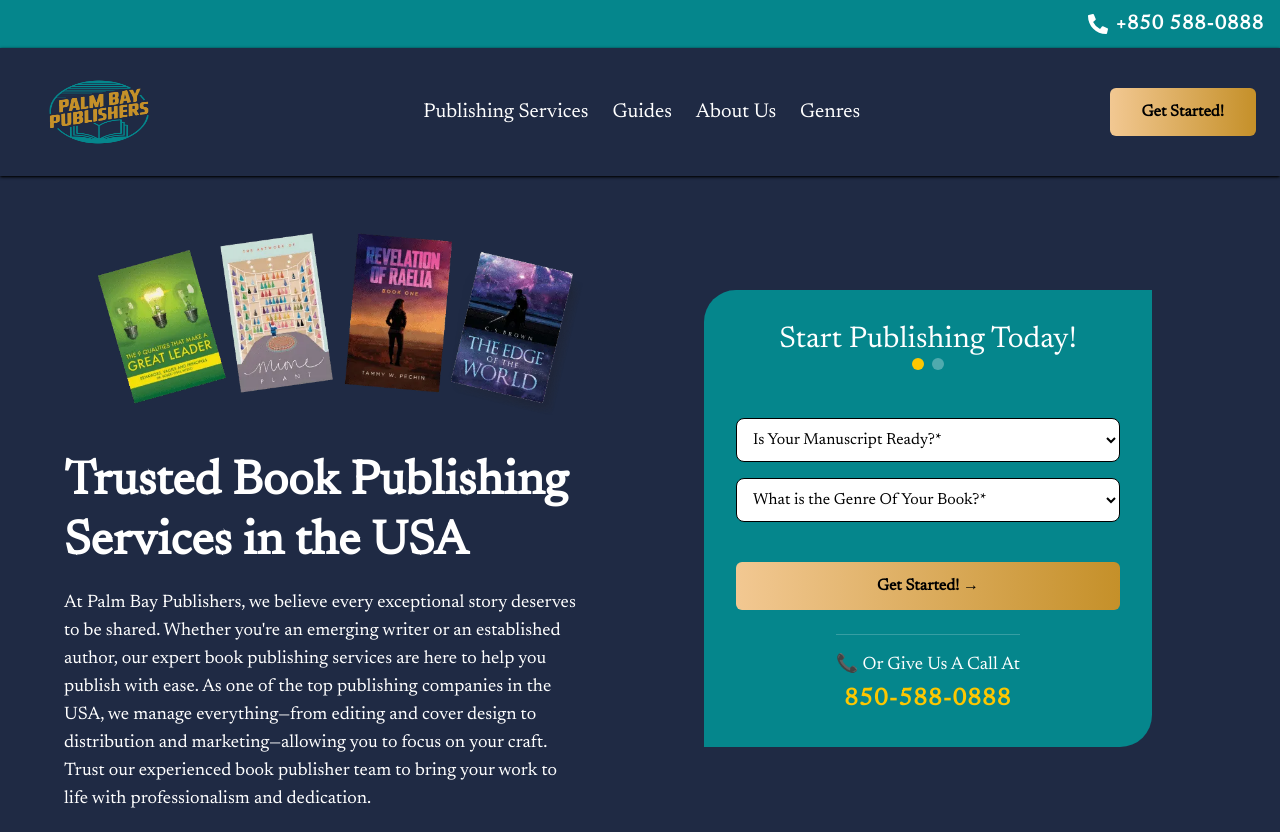
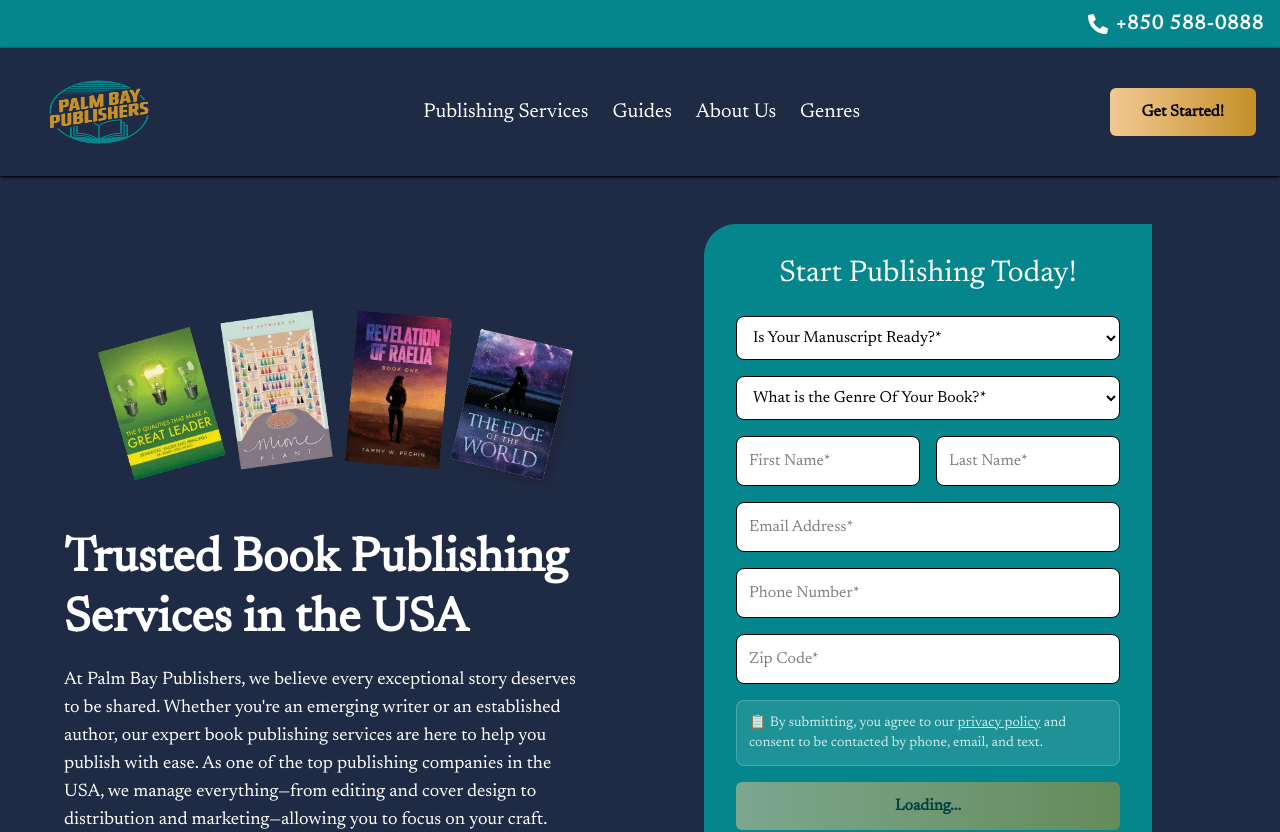
Before and after one commit to FahizOzil/palmbay-publisher, a Next.js app: page / in a window 1280 px wide. Shown: the top 832 px of the page. Built offline with nearby package versions, Linux system fonts and the light colour scheme.

Commit message:
add form  sample section

```diff
--- a/app/Components/Hero.jsx
+++ b/app/Components/Hero.jsx
@@ -1,4 +1,4 @@
-// Updated hero component with redirect to thank you page
+// Simplified hero component with single form (no steps)
 "use client";
 
 import React, { useState, useEffect } from 'react';
@@ -7,7 +7,6 @@
 
 const Hero = () => {
   const router = useRouter();
-  const [step, setStep] = useState(1);
   const [isLoading, setIsLoading] = useState(false);
   const [showErrorModal, setShowErrorModal] = useState(false);
   const [mounted, setMounted] = useState(false);
@@ -59,23 +58,13 @@
     setFormData((prev) => ({ ...prev, [name]: value }));
   };
 
-  // Handle form submission for step 1
-  const handleStep1Submit = (e) => {
-    e.preventDefault();
-    if (formData.manuscriptReady && formData.genre) {
-      setStep(2);
-    } else {
-      alert('Please fill out both fields to proceed.');
-    }
-  };
-
-  // Handle form submission for step 2
-  const handleStep2Submit = async (e) => {
+  // Handle form submission
+  const handleSubmit = async (e) => {
     e.preventDefault();
 
-    // Basic validation for step 2
-    const { firstName, lastName, email, phone, zipCode } = formData;
-    if (!firstName || !lastName || !email || !phone || !zipCode) {
+    // Validation for all fields
+    const { manuscriptReady, genre, firstName, lastName, email, phone, zipCode } = formData;
+    if (!manuscriptReady || !genre || !firstName || !lastName || !email || !phone || !zipCode) {
       alert('Please fill out all required fields.');
       return;
     }
@@ -134,7 +123,6 @@
         phone: '',
         zipCode: '',
       });
-      setStep(1);
 
       // Redirect to thank you page
       router.push('/thankyou.html');
@@ -147,17 +135,12 @@
     }
   };
 
-  // Go back to step 1
-  const handleBack = () => {
-    setStep(1);
-  };
-
   // Close error modal
   const closeErrorModal = () => {
     setShowErrorModal(false);
   };
 
-  // Error Modal Component (keeping only error modal)
+  // Error Modal Component
   const ErrorModal = () => (
     <div className="fixed inset-0 bg-black bg-opacity-50 flex items-center justify-center z-50 p-4">
       <div className="bg-white rounded-2xl p-8 max-w-md w-full mx-4 text-center">
@@ -217,6 +200,10 @@
               <div className="w-full p-3 border rounded-lg bg-gray-200 animate-pulse h-12"></div>
               <div className="w-full p-3 border rounded-lg bg-gray-200 animate-pulse h-12"></div>
               <div className="w-full p-3 border rounded-lg bg-gray-200 animate-pulse h-12"></div>
+              <div className="w-full p-3 border rounded-lg bg-gray-200 animate-pulse h-12"></div>
+              <div className="w-full p-3 border rounded-lg bg-gray-200 animate-pulse h-12"></div>
+              <div className="w-full p-3 border rounded-lg bg-gray-200 animate-pulse h-12"></div>
+              <div className="w-full p-3 border rounded-lg bg-gray-200 animate-pulse h-12"></div>
             </div>
             <p className="mt-4 text-lg">Or Give Us A Call At</p>
             <p className="text-xl mt-1 font-bold tracking-wider">850-588-0888</p>
@@ -247,21 +234,10 @@
         {/* Right Section (Form) */}
         <div className="w-full md:w-1/2 flex flex-col items-center mt-10 md:mt-0">
           <div className="customgreen w-full max-w-md rounded-br-4xl rounded-tl-4xl py-8 px-6 md:px-8 flex flex-col items-center">
-            <h1 className="text-2xl md:text-3xl text-center">
-              {step === 1 ? 'Start Publishing Today!' : 'Start Your Publishing Journey'}
-            </h1>
+            <h1 className="text-2xl md:text-3xl text-center mb-6">Start Publishing Today!</h1>
 
-            {/* Progress indicator */}
-            <div className="flex justify-center mb-6">
-              <div className="flex space-x-2">
-                <div className={`w-3 h-3 rounded-full ${step >= 1 ? 'bg-yellow-400' : 'bg-white/30'} transition-colors`}></div>
-                <div className={`w-3 h-3 rounded-full ${step >= 2 ? 'bg-yellow-400' : 'bg-white/30'} transition-colors`}></div>
-              </div>
-            </div>
-
-            {/* Step 1: Initial Questions */}
-            {step === 1 && (
-              <form onSubmit={handleStep1Submit} className="space-y-4 mt-6 w-full">
+            {/* Single Form with All Fields */}
+            <form onSubmit={handleSubmit} className="space-y-4 w-full">
               {/* Manuscript Dropdown */}
               <select
                 name="manuscriptReady"
@@ -297,19 +273,7 @@
                 <option value="Other">Other</option>
               </select>
 
-                {/* Button */}
-                <button
-                  type="submit"
-                  className="button-gradient mt-6 w-full px-6 py-3 rounded-md font-bold text-black bg-yellow-500 hover:bg-yellow-400 transition-all transform hover:scale-105"
-                >
-                  Get Started! →
-                </button>
-              </form>
-            )}
-
-            {/* Step 2: Contact Information */}
-            {step === 2 && (
-              <form onSubmit={handleStep2Submit} className="space-y-4 mt-6 w-full">
+              {/* Name Fields */}
               <div className="flex flex-col md:flex-row space-y-4 md:space-y-0 md:space-x-4">
                 <input
                   type="text"
@@ -331,6 +295,7 @@
                 />
               </div>
 
+              {/* Email */}
               <input
                 type="email"
                 name="email"
@@ -341,6 +306,7 @@
                 required
               />
 
+              {/* Phone */}
               <input
                 type="tel"
                 name="phone"
@@ -351,6 +317,7 @@
                 required
               />
 
+              {/* Zip Code */}
               <input
                 type="text"
                 name="zipCode"
@@ -362,10 +329,8 @@
                 className="w-full p-3 border rounded-lg bg-white text-black focus:ring-2 focus:ring-yellow-400 transition-all"
                 required
               />
-                <p className="text-sm text-white/80">
-                  Please enter a valid 5-digit zip code (00000 to 99999).
-                </p>
 
+              {/* Privacy Notice */}
               <p className="text-sm text-white/80 bg-white/10 p-3 rounded-lg border border-white/20">
                 📋 By submitting, you agree to our{' '}
                 <a href="/privacy-policy" className="underline hover:text-yellow-400 transition-colors">
@@ -374,26 +339,15 @@
                 and consent to be contacted by phone, email, and text.
               </p>
 
-                <div className="flex space-x-4">
-                  <button
-                    type="button"
-                    onClick={handleBack}
-                    className="w-full px-6 py-3 rounded-md font-bold text-black bg-white/20 hover:bg-white/30 transition-all transform hover:scale-105"
-                    disabled={isLoading}
-                  >
-                    ← Back
-                  </button>
-
+              {/* Submit Button */}
               <button
                 type="submit"
                 className="w-full px-6 py-3 rounded-md font-bold text-black button-gradient bg-yellow-500 hover:bg-yellow-400 transition-all transform hover:scale-105 disabled:opacity-50 disabled:cursor-not-allowed disabled:transform-none"
                 disabled={isLoading || !emailjsLoaded}
               >
-                    {isLoading ? 'Sending...' : emailjsLoaded ? 'Submit →' : 'Loading...'}
+                {isLoading ? 'Sending...' : emailjsLoaded ? 'Get Started! →' : 'Loading...'}
               </button>
-                </div>
             </form>
-            )}
 
             {/* Contact Info */}
             <div className="mt-6 text-center border-t border-white/20 pt-4">
@@ -409,7 +363,7 @@
         </div>
       </div>
 
-      {/* Error Modal (only show error modal, success redirects to thank you page) */}
+      {/* Error Modal */}
       {showErrorModal && <ErrorModal />}
     </>
   );
```
Also changed, not shown: 1 other file (tests, documents, lock files or other folders). Lines whose indentation alone changed are shown as unchanged.
